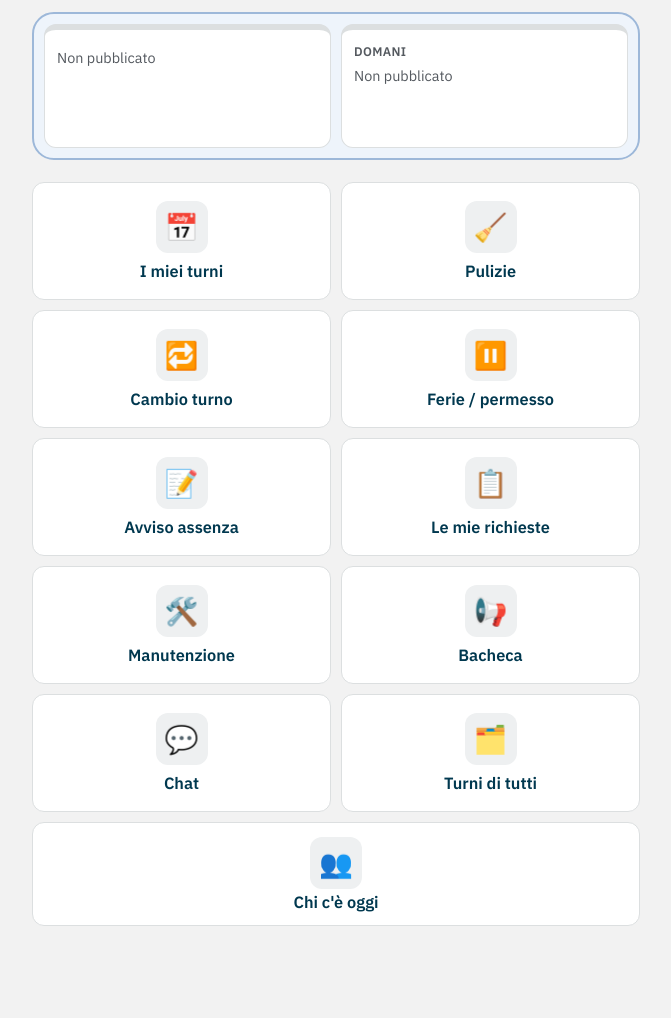
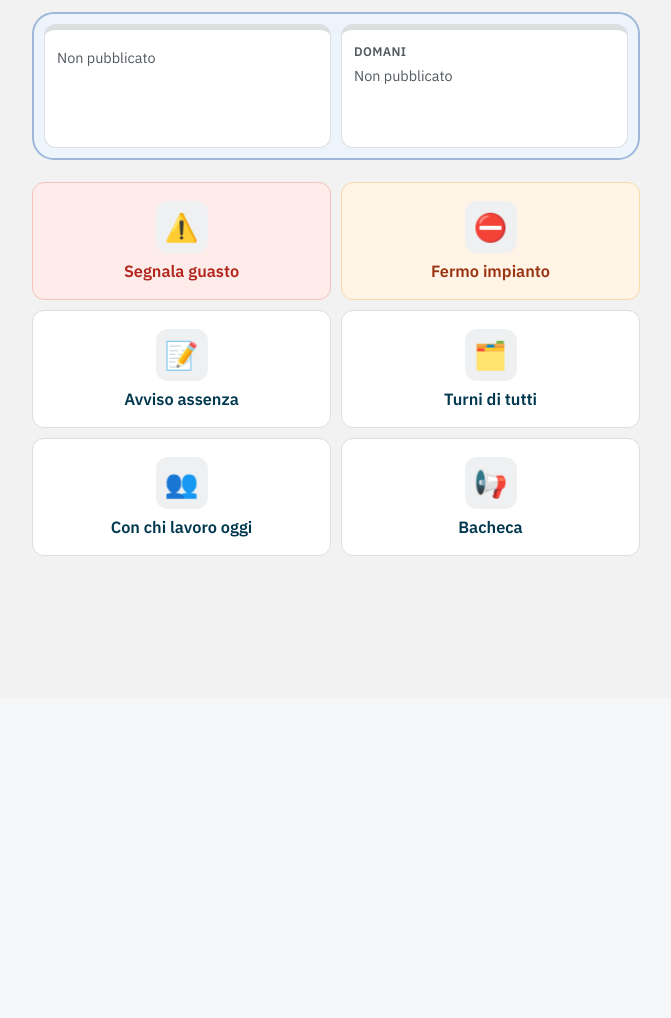
Before and after one commit to giuliaspann/Sarco-4.0, a Django app: template turni/templates/turni/home.html in a window 1280 px wide. Shown: the part 102-1120 px from the top of the page, without its empty margins (304-975 px from the left). After the commit the page ends 658 px from the top, so only its background shows below. Run offline with Django 5.2, Linux system fonts and the light colour scheme; the template is opened without the code that fills it, so the values that code supplies are empty.

Commit message:
Home snella: segnala guasto, fermo impianto, avviso assenza, turni di tutti, con chi lavoro oggi, bacheca
Co-Authored-By: Claude Opus 5.5 <noreply@anthropic.com>

```diff
--- a/turni/templates/turni/home.html
+++ b/turni/templates/turni/home.html
@@ -21,88 +21,54 @@
 {% endfor %}
 
 {# Il pallino rosso in alto a destra = c'è qualcosa da fare o da leggere, come sulle app dell'iPhone #}
+{% if pulizie_da_fare %}
+<a class="home-extra" href="{% url 'turni:pulizie' %}"><b>🧹 Pulizie di fine turno</b> · {{ pulizie_da_fare }} da fare <span>Apri ›</span></a>
+{% endif %}
+
 <div class="home-griglia home-due">
-  <a class="home-tasto" href="{% url 'turni:miei_turni' %}">
-    {% if extra %}<i class="home-badge">{{ extra|length }}</i>{% endif %}
-    <span class="home-icona">📅</span>
-    <b>I miei turni</b><small>{% if extra %}Cercano volontari{% else %}Calendario di 2 settimane{% endif %}</small>
+  <a class="home-tasto tasto-guasto" href="{% url 'turni:segnala' %}">
+    <span class="home-icona">⚠️</span>
+    <b>Segnala guasto</b>
   </a>
 
-  <a class="home-tasto" href="{% url 'turni:pulizie' %}">
-    {% if pulizie_da_fare %}<i class="home-badge">{{ pulizie_da_fare }}</i>{% endif %}
-    <span class="home-icona">🧹</span>
-    <b>Pulizie</b>
-    <small>{% if pulizie_da_fare %}{{ pulizie_da_fare }} da completare{% if turno.orario_pulizie %}, {{ turno.orario_pulizie }}{% endif %}{% elif pulizie_da_fare == 0 %}Tutto completato{% else %}Ultimi 30 minuti del turno{% endif %}</small>
-  </a>
-
-  <a class="home-tasto" href="{% url 'turni:nuovo_cambio' %}">
-    <span class="home-icona">🔁</span>
-    <b>Cambio turno</b><small>Scambia con un collega</small>
-  </a>
-
-  <a class="home-tasto" href="{% url 'turni:nuove_ferie' %}">
-    <span class="home-icona">⏸️</span>
-    <b>Ferie / permesso</b><small>Chiedi all'ufficio</small>
+  <a class="home-tasto tasto-fermo" href="{% url 'turni:nuovo_fermo' %}">
+    <span class="home-icona">⛔</span>
+    <b>Fermo impianto</b>
   </a>
 
   <a class="home-tasto" href="{% url 'turni:nuovo_avviso' %}">
     <span class="home-icona">📝</span>
-    <b>Avviso assenza</b><small>Malattia, uscita, ritardo</small>
+    <b>Avviso assenza</b>
   </a>
 
-  <a class="home-tasto" href="{% url 'turni:richieste' %}">
-    {% if nav_da_rispondere %}<i class="home-badge">{{ nav_da_rispondere }}</i>{% endif %}
-    <span class="home-icona">📋</span>
-    <b>Le mie richieste</b><small>{% if nav_da_rispondere %}Un collega aspetta risposta{% else %}Stato di cambi e ferie{% endif %}</small>
+  <a class="home-tasto" href="{% url 'turni:settimana_tutti' %}">
+    <span class="home-icona">🗂️</span>
+    <b>Turni di tutti</b>
   </a>
 
-  {% if registra_lavoro %}
-  <a class="home-tasto tasto-lavoro" href="{% url 'turni:segnala' %}?lavoro=1">
-    <span class="home-icona">✅</span>
-    <b>Segnala completamento manutenzione</b>
+  <a class="home-tasto" href="{% url 'turni:squadra' %}">
+    <span class="home-icona">👥</span>
+    <b>Con chi lavoro oggi</b>
   </a>
-  {% endif %}
-
-  <a class="home-tasto" href="{% url 'turni:manutenzione' %}">
-    {% if nav_manutenzione %}<i class="home-badge">{{ nav_manutenzione }}</i>{% endif %}
-    <span class="home-icona">🛠️</span>
-    <b>Manutenzione</b><small>Segnala un guasto, interventi e ricambi</small>
-  </a>
-
-  {% if vede_produzione %}
-  <a class="home-tasto" href="{% url 'turni:produzione' %}">
-    <span class="home-icona">📊</span>
-    <b>Produzione</b><small>Tonnellate e scarti del turno</small>
-  </a>
-  {% endif %}
 
   <a class="home-tasto" href="{% url 'turni:messaggi' %}?vista=bacheca">
     {% if bacheca_nuovi %}<i class="home-badge">{{ bacheca_nuovi }}</i>{% endif %}
     <span class="home-icona">📢</span>
-    <b>Bacheca</b><small>Avvisi dell'ufficio</small>
-  </a>
-
-  <a class="home-tasto" href="{% url 'turni:messaggi' %}">
-    {% if chat_nuovi %}<i class="home-badge">{{ chat_nuovi }}</i>{% endif %}
-    <span class="home-icona">💬</span>
-    <b>Chat</b><small>Produzione, pulizia, turni…</small>
-  </a>
-
-  <a class="home-tasto" href="{% url 'turni:settimana_tutti' %}">
-    <span class="home-icona">🗂️</span>
-    <b>Turni di tutti</b><small>La settimana come nell'Excel</small>
-  </a>
-
-  <a class="home-tasto" href="{% url 'turni:squadra' %}">
-    <span class="home-icona">👥</span>
-    <b>Chi c'è oggi</b><small>La squadra per turno</small>
+    <b>Bacheca</b>
   </a>
 
   {% if nav_capoturno %}
   <a class="home-tasto" href="{% url 'turni:capoturno' %}">
     {% if da_verificare %}<i class="home-badge">{{ da_verificare }}</i>{% endif %}
     <span class="home-icona">✅</span>
-    <b>Verifica pulizie</b><small>{% if da_verificare %}{{ da_verificare }} da controllare{% else %}Per il capo turno{% endif %}</small>
+    <b>Verifica pulizie</b>
+  </a>
+  {% endif %}
+
+  {% if vede_produzione %}
+  <a class="home-tasto" href="{% url 'turni:produzione' %}">
+    <span class="home-icona">📊</span>
+    <b>Produzione</b>
   </a>
   {% endif %}
 </div>
--- a/turni/test_manutenzione.py
+++ b/turni/test_manutenzione.py
@@ -301,7 +301,7 @@ class ManutenzioneTest(TestCase):
         })
         i = Intervento.objects.get(macchina=lab)
         self.assertEqual((i.titolo_lavoro, i.descrizione), ('Pezzo sistemato · Rete vaglio', 'Pezzo sistemato · Rete vaglio'))
-        self.assertContains(self.client.get(reverse('turni:home')), 'Segnala completamento manutenzione')
+        self.assertContains(self.client.get(reverse('turni:manutenzione')), 'Segnala completamento manutenzione')
         self.entra('marchese')
         self.webpush.reset_mock()
         for _ in range(2):  # un solo 👍 a testa
--- a/turni/tests.py
+++ b/turni/tests.py
@@ -332,8 +332,10 @@ class HomeTest(TestCase):
         self.client.login(username='drame', password='123456')
         r = self.client.get(reverse('turni:home'))
         self.assertEqual(r.status_code, 200)
-        for testo in ('I miei turni', 'Pulizie', 'Cambio turno', 'Ferie / permesso', 'Avviso assenza', 'Chat', 'Bacheca'):
+        # Home snella: solo le cose da fare al volo (il resto è nella barra in basso)
+        for testo in ('Segnala guasto', 'Fermo impianto', 'Avviso assenza', 'Turni di tutti', 'Bacheca'):
             self.assertContains(r, testo)
+        self.assertNotContains(r, 'Cambio turno')
         self.assertEqual(r.context['turno'].data, LUNEDI + timedelta(days=1))  # martedì: 2T Imp. 2
         self.assertEqual(r.context['domani'].fascia, Fascia.RIPOSO)
         self.assertNotContains(r, 'Verifica pulizie')  # non è capo turno
```
